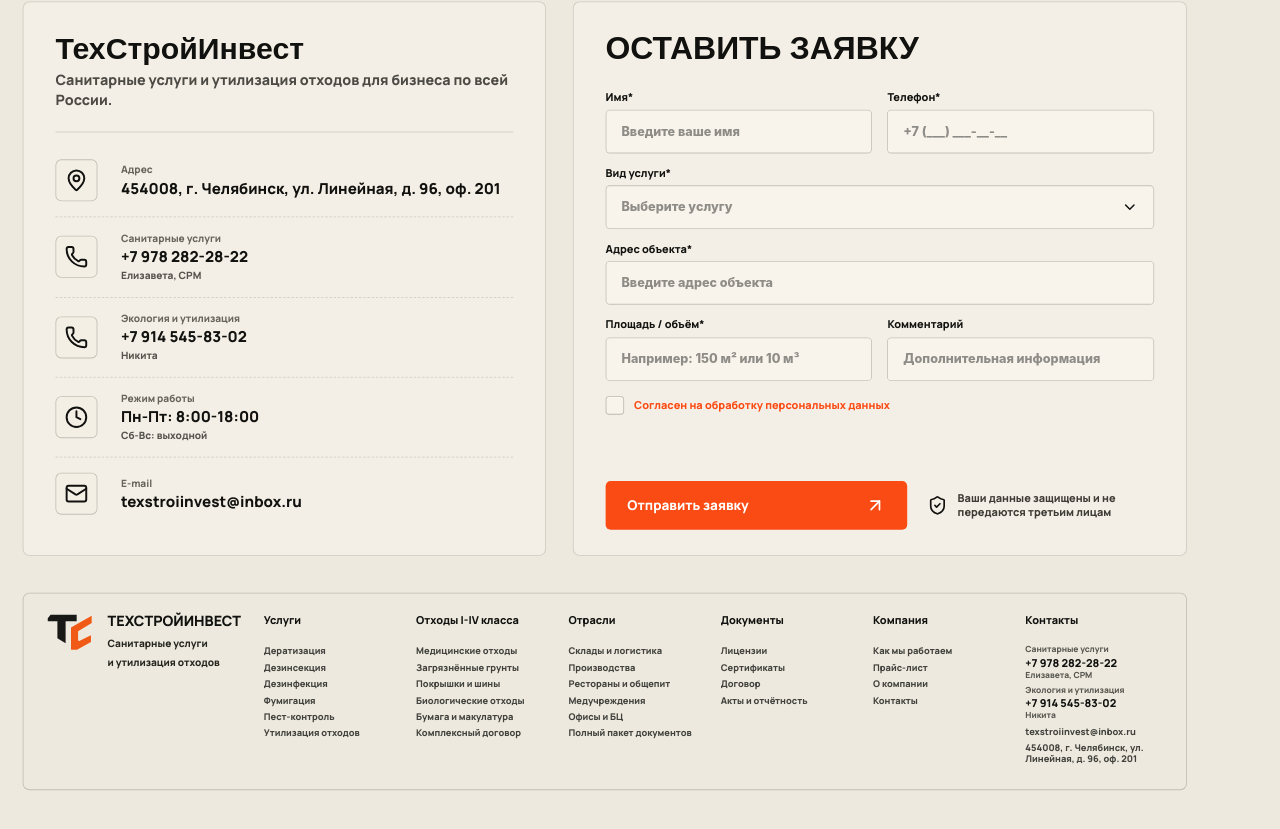
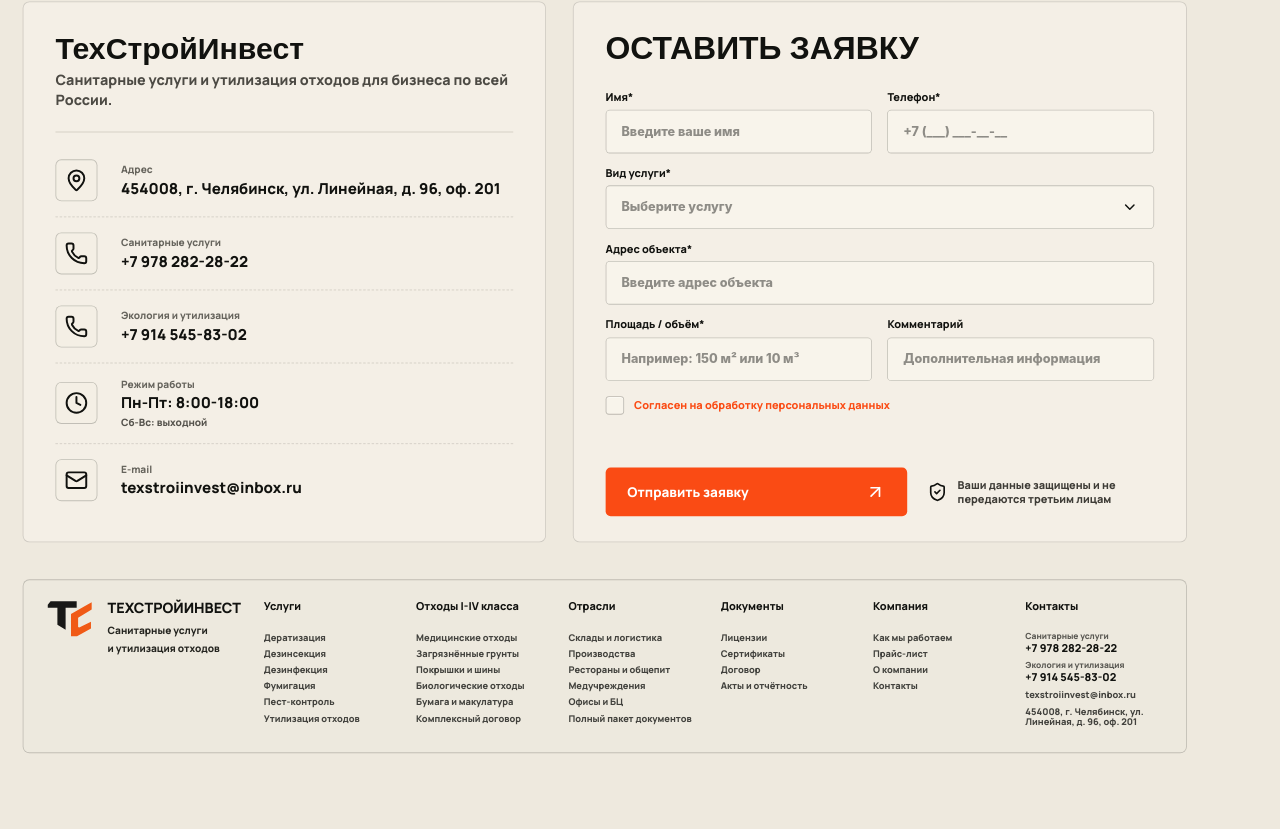
Before and after one commit to uglyfacegoat/tehstoi, a React (Vite) app: page / in a window 1280 px wide. Shown: the part 7525-8354 px from the top of the page. Built offline with nearby package versions, Linux system fonts and the light colour scheme.

Commit message:
Remove contact names

```diff
--- a/src/sections/Contacts.tsx
+++ b/src/sections/Contacts.tsx
@@ -224,7 +224,6 @@
               <div>
                 <span>Санитарные услуги</span>
                 <strong>+7 978 282-28-22</strong>
-                <small>Елизавета, CPM</small>
               </div>
             </article>
             <article>
@@ -232,7 +231,6 @@
               <div>
                 <span>Экология и утилизация</span>
                 <strong>+7 914 545-83-02</strong>
-                <small>Никита</small>
               </div>
             </article>
             <article>
@@ -341,12 +339,10 @@
             <a className="footerPhoneLink" href="tel:+79782822822">
               <span>Санитарные услуги</span>
               <strong>+7 978 282-28-22</strong>
-              <small>Елизавета, CPM</small>
             </a>
             <a className="footerPhoneLink" href="tel:+79145458302">
               <span>Экология и утилизация</span>
               <strong>+7 914 545-83-02</strong>
-              <small>Никита</small>
             </a>
             <a href="mailto:texstroiinvest@inbox.ru">texstroiinvest@inbox.ru</a>
             <span>454008, г. Челябинск, ул. Линейная, д. 96, оф. 201</span>
--- a/src/sections/Hero.tsx
+++ b/src/sections/Hero.tsx
@@ -24,8 +24,8 @@
 ];
 
 const phones = [
-  { label: 'Санитарные услуги', name: 'Елизавета, CPM', value: '+7 978 282-28-22', href: '+79782822822' },
-  { label: 'Экология и утилизация', name: 'Никита', value: '+7 914 545-83-02', href: '+79145458302' },
+  { label: 'Санитарные услуги', value: '+7 978 282-28-22', href: '+79782822822' },
+  { label: 'Экология и утилизация', value: '+7 914 545-83-02', href: '+79145458302' },
 ];
 
 const steps = [
@@ -98,7 +98,6 @@
               <a href={`tel:${phone.href}`} key={phone.href} onClick={closeMenu}>
                 <span>{phone.label}</span>
                 <strong>{phone.value}</strong>
-                <small>{phone.name}</small>
               </a>
             ))}
           </div>
```
